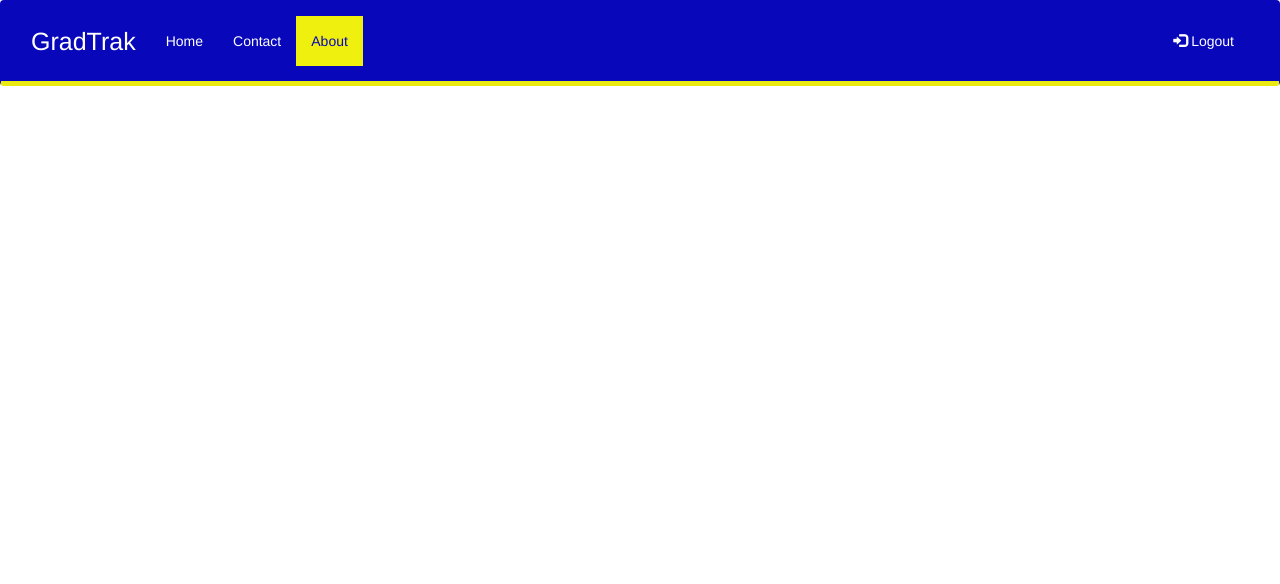
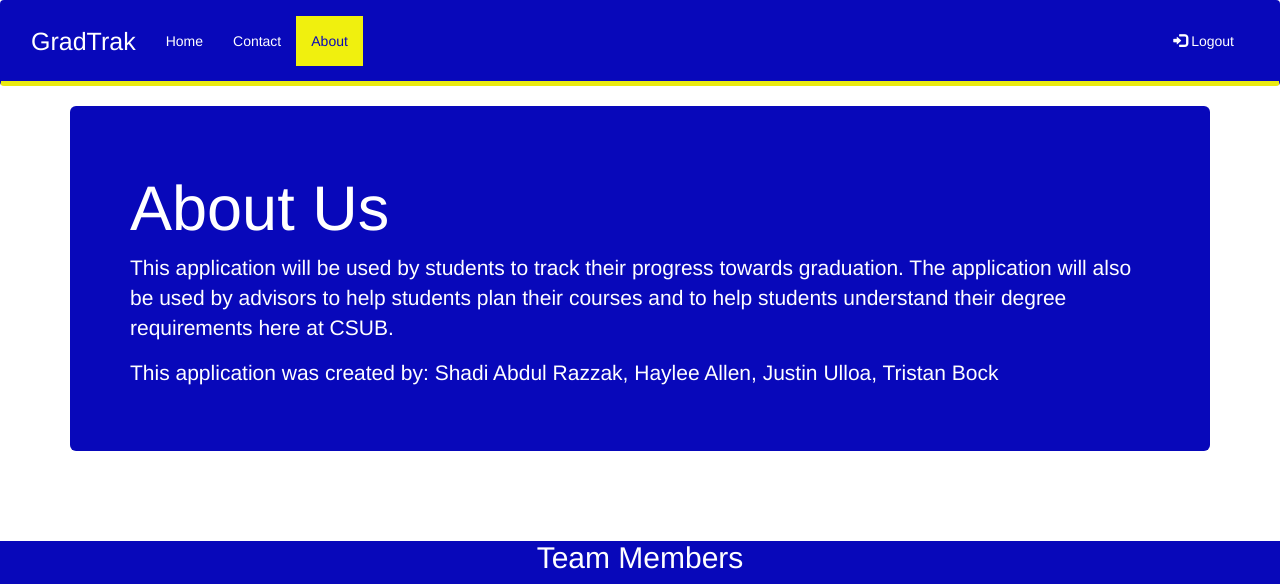
Before and after one commit to Kersplosion/SeniorProjectCSUB2022-23, a PHP site: page /about.php in a window 1280 px wide. Shown: the top 584 px of the page. Before the commit the page ends 86 px from the top, so only its background shows below. Run offline with PHP 8.4, Linux system fonts and the light colour scheme.

Commit message:
Update about.php
Added jumbotron and team member section

```diff
--- a/Gradtrak/about.php
+++ b/Gradtrak/about.php
@@ -37,3 +37,75 @@
     </div>
   </div>
 </nav>
+<!--Source: https://www.w3schools.com/bootstrap/bootstrap_jumbotron_header.asp -->
+<div class="container">
+  <div class="jumbotron">
+    <h1>About Us</h1>
+    <p> This application will be used by students to track their progress towards graduation.
+      The application will also be used by advisors to help students plan their courses and
+      to help students understand their degree requirements here at CSUB. </p>
+    <P> This application was created by: Shadi Abdul Razzak, Haylee Allen, Justin Ulloa, Tristan Bock</P>
+
+  </div>
+</div>
+<br>
+<br>
+<div class="container-fluid2 text-center">
+  <h2>Team Members</h2>
+  <h4>About Us</h4>
+  <div class="row text-center">
+    <div class="col-sm-3">
+      <div class="thumbnail">
+        <img src="user.jpg" alt="Justin">
+        <p><strong>Justin Ulloa</strong></p>
+        <p> My name is Justin, senior here at CSUB, and I devolped the front-end of the application </p>
+        <br>
+        <div class = "contact">
+          <a href="mailto:julloa6@csub.edu">Contact</a>
+            <span class="glyphicon glyphicon-envelope"></span>
+          </a>
+        </div>
+      </div>
+    </div>
+    <div class="col-sm-3">
+      <div class="thumbnail">
+        <img src="user.jpg" alt="Tristan">
+        <p><strong>Tristan Bock </strong></p>
+        <p>kjdcnkdj cnkdsjcndsklcndlsn clsdkncdskc ndksncdlkjnck jdnckjdnckd jncdkjc ndkjcn</p>
+        <br>
+        <div class = "contact">
+          <a href="mailto:">Contact</a>
+            <span class="glyphicon glyphicon-envelope"></span>
+          </a>
+        </div>
+      </div>
+    </div>
+    <div class="col-sm-3">
+      <div class="thumbnail">
+        <img src="user.jpg" alt="Shadi">
+        <p><strong>Shadi Abdul Razzak </strong></p>
+        <p>jkabcjhd bcjhdabcajc bkacbj akbc ajdcbjacbajccbk bcjkacbjdscbjd scjjksnckjc</p>
+        <br>
+        <div class = "contact">
+          <a href="mailto:">Contact</a>
+            <span class="glyphicon glyphicon-envelope"></span>
+          </a>
+        </div>
+      </div>
+    </div>
+    <div class="col-sm-3">
+      <div class="thumbnail">
+        <img src="user.jpg" alt="Haylee">
+        <p><strong>Haylee Allen</strong></p>
+        <p>kjdnckdj ncdkcndk jcndklcn ldkanckdn knckdjncdjk ncdkjncjdkc ndkjcndkjcn kdjncdjnk</p>
+        <br>
+        <div class = "contact">
+          <a href="mailto:">Contact</a>
+            <span class="glyphicon glyphicon-envelope"></span>
+          </a>
+        </div>
+      </div>
+    </div>
+</div>
+</body>
+</html>
```
